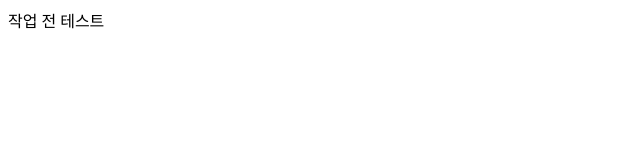
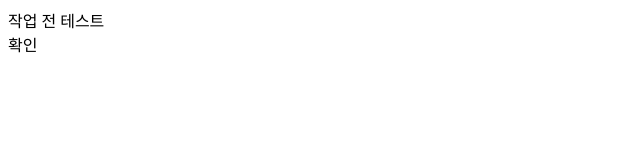
Before and after one commit to eeinoeyes/project1, a plain HTML site: page index.html in a window 1280 px wide. Shown: the full height of the page, 0-640 px from the left. Drawn offline with Linux system fonts and the light colour scheme.

Commit message:
first commit

```diff
--- a/index.html
+++ b/index.html
@@ -7,5 +7,7 @@
    </head>
    <body>
       작업 전 테스트
+      <br />
+      확인
    </body>
 </html>
```
